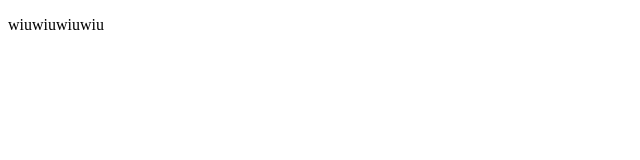
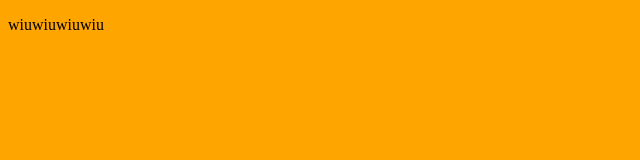
Before and after one commit to 18464AGS/Rakhimov-4C, a plain HTML site: page index.html in a window 1280 px wide. Shown: the whole page, without its empty margins (0-640 px from the left). Drawn offline with Linux system fonts and the light colour scheme.

Commit message:
Update index.html

```diff
--- a/index.html
+++ b/index.html
@@ -5,9 +5,9 @@
 			Technology
 		</title>
 	</head>
-	<body bgolor="orange">
+	<body bgcolor="orange">
 		<p style="blue">
 			wiuwiuwiuwiu
-		<p>
+		</p>
 	</body>
 </html>
```
